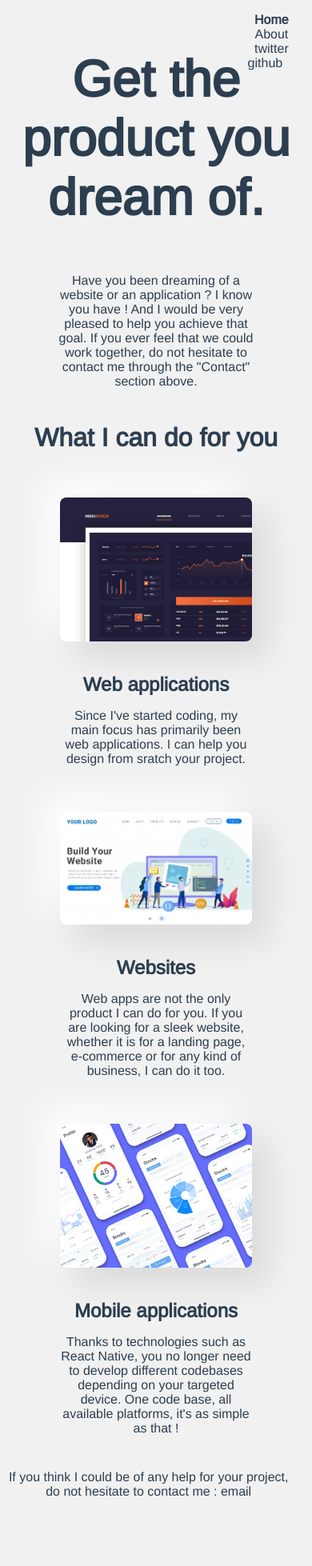
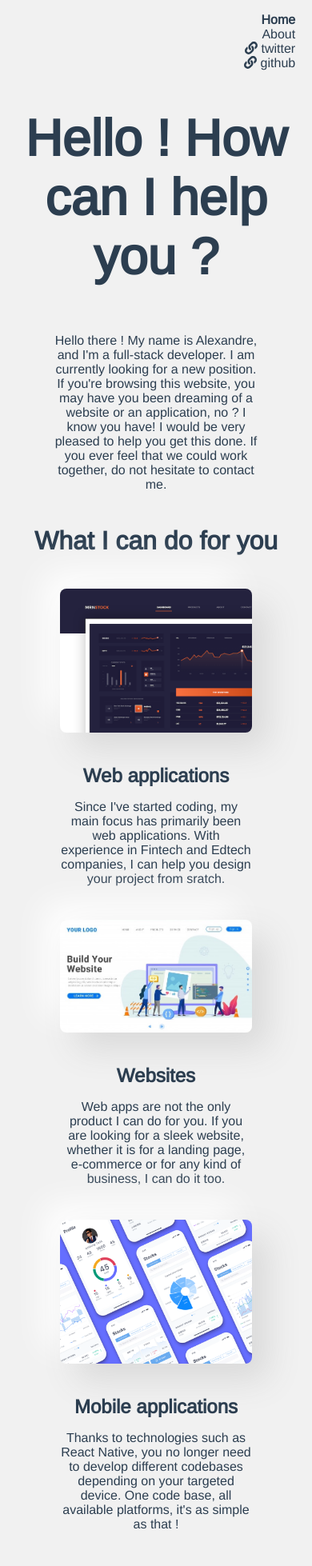
Before and after one commit to alexandrecoin/personal_website, a Vue app: page / in a window 390 px wide. Shown: the top 1958 px of the page at 80% size. Before the commit the page ends 1898 px from the top, so only its background shows below. Built offline with nearby package versions, Linux system fonts and the light colour scheme.

Commit message:
Fixed css responsive

```diff
--- a/src/components/About.vue
+++ b/src/components/About.vue
@@ -140,6 +140,7 @@ export default {
   .container {
     flex-direction: column;
     align-items: center;
+    margin-top: 12%;
   }
 
   .buttons {
--- a/src/components/Home.vue
+++ b/src/components/Home.vue
@@ -2,10 +2,7 @@
   <div class="container">
     <h1>{{ title }}</h1>
     <p class="intro">
-      Have you been dreaming of a website or an application ? I know you have !
-      And I would be very pleased to help you achieve that goal. If you ever
-      feel that we could work together, do not hesitate to contact me through
-      the "Contact" section above.
+      {{ intro }}
     </p>
     <h2>What I can do for you</h2>
     <div class="application">
@@ -18,7 +15,8 @@
         <h3>Web applications</h3>
         <p>
           Since I've started coding, my main focus has primarily been web
-          applications. I can help you design from sratch your project.
+          applications. With experience in Fintech and Edtech companies, I can
+          help you design your project from sratch.
         </p>
       </div>
       <!-- <svg xmlns="http://www.w3.org/2000/svg" viewBox="0 0 1440 320">
@@ -69,7 +67,11 @@ export default {
   name: 'Home',
   data() {
     return {
-      title: 'Get the product you dream of.',
+      title: 'Hello ! How can I help you ?',
+      intro: `Hello there ! My name is Alexandre, and I'm a full-stack developer. I am currently looking for a new position.
+      If you're browsing this website, you may have you been dreaming of a website or an application, no ? I know you have!
+      I would be very pleased to help you get this done. If you ever
+      feel that we could work together, do not hesitate to contact me.`,
     };
   },
 };
@@ -77,7 +79,6 @@ export default {
 
 <!-- Add "scoped" attribute to limit CSS to this component only -->
 <style scoped>
-
 .container {
   height: 90%;
   display: flex;
@@ -99,7 +100,7 @@ export default {
   flex-direction: row;
   justify-content: space-around;
   max-width: 80%;
-  margin-top: 5%;
+  margin-top: 1%;
   padding: 3% 0%;
 }
 
@@ -153,6 +154,7 @@ h1 {
 @media (max-width: 640px) {
   .container {
     flex-direction: column;
+    margin-top: 25%;
   }
 
   .application,
--- a/src/layout/Footer.vue
+++ b/src/layout/Footer.vue
@@ -1,8 +1,9 @@
 <template>
   <footer class="footer">
     <p class="contact">
-      If you think I could be of any help for your project, do not
-      hesitate to contact me : <span>email</span>
+      If you think I could be of any help for your project, do not hesitate to
+      contact me :
+      <span><a href="mailto:alexandre.pc.coin@gmail.com">e-mail</a></span>
     </p>
   </footer>
 </template>
--- a/src/layout/Navbar.vue
+++ b/src/layout/Navbar.vue
@@ -6,15 +6,15 @@
       <router-link class="link" to="/about">About</router-link>
       <li class="twitter">
         <a href="https://www.twitter.com/lxndrcn" target="_blank" class="link"
-          >twitter</a
+          ><i class="fa fa-link" aria-hidden="true"></i> twitter</a
         >
       </li>
-      <li class="link github">
+      <li class="github">
         <a
           href="https://www.github.com/alexandrecoin"
           target="_blank"
           class="link"
-        >github</a
+        > <i class="fa fa-link" aria-hidden="true"></i> github</a
         >
       </li>
     </ul>
@@ -71,11 +71,14 @@ h1 {
 }
 
 @media (max-width: 640px) {
-
+  .container {
+    height: 15%;
+  }
 
   #links {
     flex-direction: column;
     margin-right: 0.3em;
+    align-items: flex-end;
   }
 }
 </style>
```
